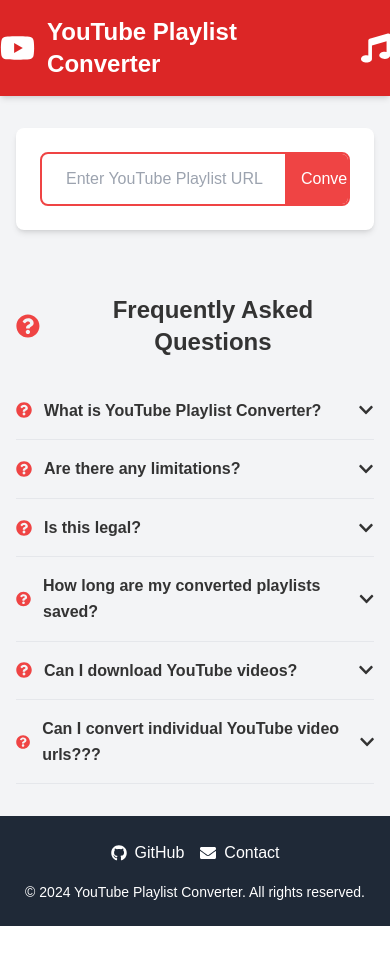
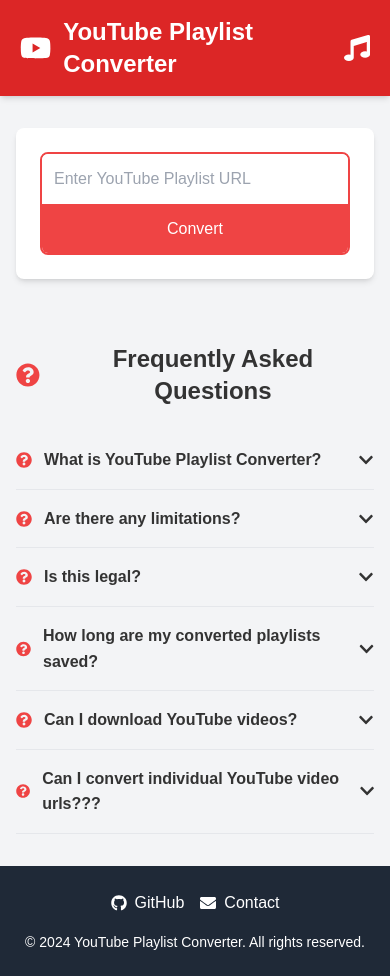
Before and after one commit to Kvnq-Poza/youtube-playlist-converter, a React (Vite) app: page / in a window 390 px wide. Before the commit the page ends 926 px from the top, so only its background shows below. Built offline with nearby package versions, Linux system fonts and the light colour scheme.

Commit message:
Styling change

```diff
--- a/src/components/Header.jsx
+++ b/src/components/Header.jsx
@@ -4,7 +4,7 @@
 
 const Header = () => {
   return (
-    <header className="bg-red-600 text-white py-4 shadow-md">
+    <header className="bg-red-600 text-white py-4 shadow-md px-5">
       <div className="container mx-auto flex items-center justify-center">
         <motion.div
           className="flex items-center space-x-3"
--- a/src/components/PlaylistConverter.jsx
+++ b/src/components/PlaylistConverter.jsx
@@ -50,26 +50,29 @@
         animate={{ opacity: 1, y: 0 }}
         transition={{ duration: 0.5 }}
       >
-        <div className="flex items-center border-2 border-red-500 rounded-lg overflow-hidden">
-          <FaYoutube className="text-red-500 text-2xl ml-3" />
+        <div className="flex flex-col sm:flex-row items-stretch border-2 border-red-500 rounded-lg overflow-hidden">
+          <div className="flex items-center flex-grow">
+            <FaYoutube className="text-red-500 text-2xl ml-3 hidden sm:block" />
             <input
               type="text"
               value={url}
               onChange={(e) => setUrl(e.target.value)}
               placeholder="Enter YouTube Playlist URL"
-            className="flex-grow p-3 outline-none"
+              className="w-full p-3 outline-none"
               required
             />
+          </div>
           <button
             type="submit"
             disabled={loading}
             className={`
-              px-4 py-3
+              w-full sm:w-auto px-4 py-3
               ${
                 loading
                   ? "bg-gray-400 cursor-not-allowed"
                   : "bg-red-500 hover:bg-red-600 text-white"
               }
+              flex items-center justify-center
             `}
           >
             {loading ? <FaSpinner className="animate-spin" /> : "Convert"}
```
Lines whose indentation alone changed are shown as unchanged.
